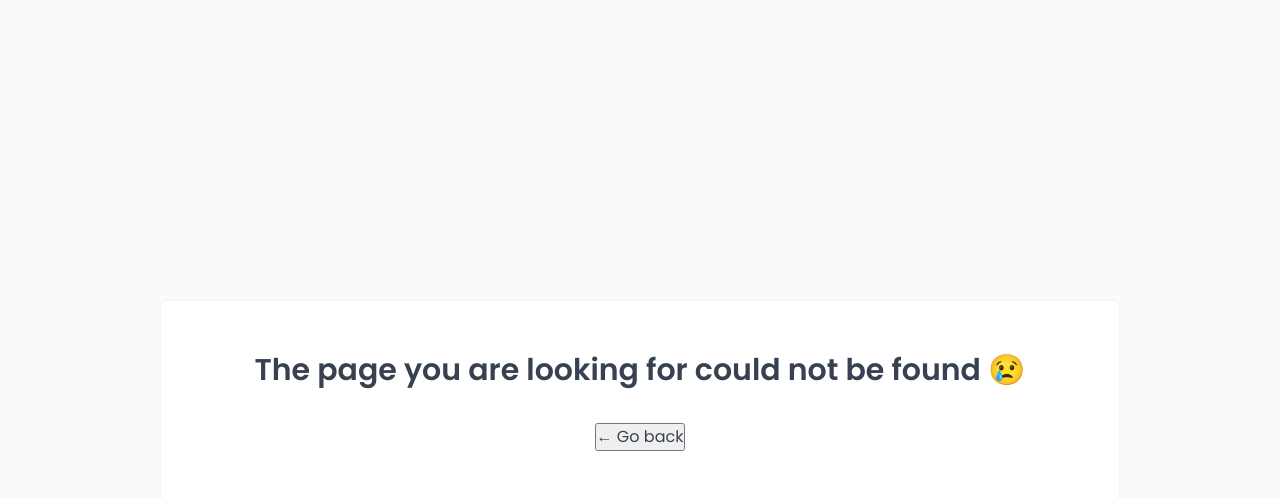
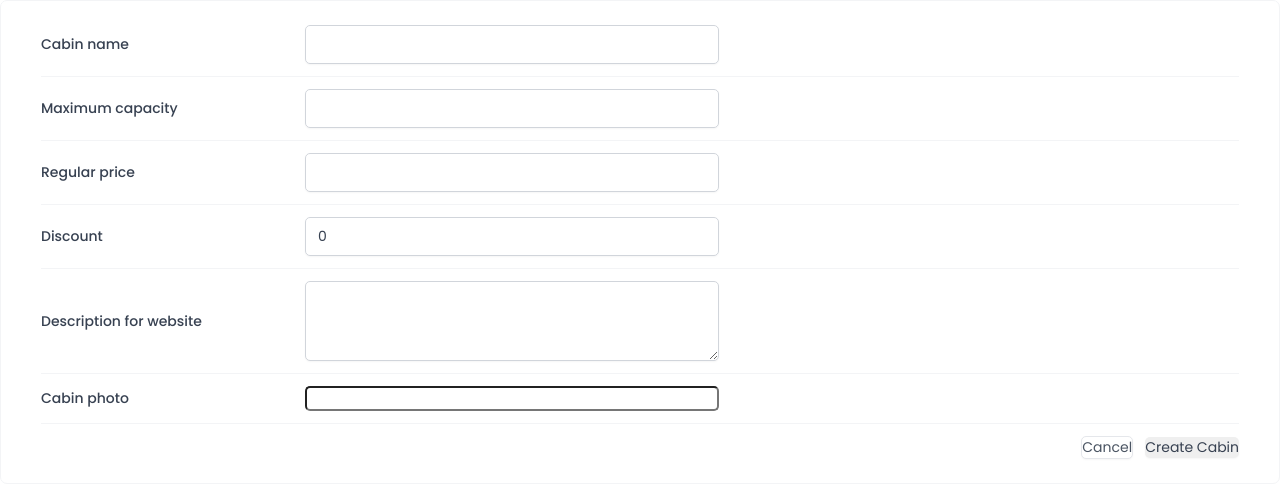
Before and after one commit to MoohammedAdell/the-wild-oasis, a React (Vite) app: page /creatcabin in a window 1280 px wide. Shown: the top 498 px of the page. Built offline with nearby package versions, Linux system fonts and the light colour scheme; a web font is replaced by a local one.

Commit message:
finish a function create cabin

```diff
--- a/package.json
+++ b/package.json
@@ -16,6 +16,7 @@
     "date-fns": "^4.1.0",
     "react": "^19.1.0",
     "react-dom": "^19.1.0",
+    "react-hook-form": "^7.62.0",
     "react-hot-toast": "^2.5.2",
     "react-icons": "^5.5.0",
     "react-router-dom": "^6.30.1",
--- a/src/App.jsx
+++ b/src/App.jsx
@@ -12,6 +12,7 @@ import AppLayout from "./ui/AppLayout";
 import GlobalStyles from "./styles/GlabalStyles";
 import { ReactQueryDevtools } from "@tanstack/react-query-devtools";
 import { Toaster } from "react-hot-toast";
+import CreateCabinForm from "./features/cabins/CreateCabinForm";
 
 const queryClient = new QueryClient({
   defaultOptions: {
@@ -37,6 +38,7 @@ function App() {
             <Route path="/users" element={<Users />} />
             <Route path="/settings" element={<Settings />} />
           </Route>
+          <Route path="/creatcabin" element={<CreateCabinForm />} />
           <Route path="/login" element={<Login />} />
           <Route path="*" element={<PageNotFound />} />
         </Router>
--- a/src/features/cabins/CabinRow.jsx
+++ b/src/features/cabins/CabinRow.jsx
@@ -1,6 +1,5 @@
 import styled from "styled-components";
 import { formatCurrency } from "../../utils/helpers";
-import { RiDeleteBinLine } from "react-icons/ri";
 import { deletCabins } from "../../services/apiCabins";
 import { useMutation, useQueryClient } from "@tanstack/react-query";
 import { FaCheckCircle, FaSpinner, FaTrash } from "react-icons/fa";
--- a/src/features/cabins/CreateCabinForm.jsx
+++ b/src/features/cabins/CreateCabinForm.jsx
@@ -4,7 +4,11 @@ import Input from "../../ui/Input";
 import Form from "../../ui/Form";
 import Button from "../../ui/Button";
 import FileInput from "../../ui/FileInput";
-import Textarea from "../../ui/Textarea";
+import { useForm } from "react-hook-form";
+import { Textarea } from "../../ui/Textarea";
+import { createCabin } from "../../services/apiCabins";
+import toast from "react-hot-toast";
+import { useMutation, useQueryClient } from "@tanstack/react-query";
 
 const FormRow = styled.div`
   display: grid;
@@ -43,26 +47,54 @@ const Error = styled.span`
 `;
 
 function CreateCabinForm() {
+  const { register, handleSubmit, reset } = useForm();
+  const queryClint = useQueryClient();
+
+  const { isPending: isCreating, mutate } = useMutation({
+    mutationFn: createCabin,
+    onSuccess: () => {
+      toast.success("New Cabin created successfully...");
+
+      queryClint.invalidateQueries({
+        queryKey: ["cabins"],
+      });
+      reset();
+    },
+    onError: (err) => toast.error(err.message),
+  });
+
+  const onSubmit = (data) => {
+    mutate(data);
+  };
   return (
-    <Form>
+    <Form onSubmit={handleSubmit(onSubmit)}>
       <FormRow>
         <Label htmlFor="name">Cabin name</Label>
-        <Input type="text" id="name" />
+        <Input
+          type="text"
+          id="name"
+          {...register("name", { required: true })}
+        />
       </FormRow>
 
       <FormRow>
         <Label htmlFor="maxCapacity">Maximum capacity</Label>
-        <Input type="number" id="maxCapacity" />
+        <Input type="number" id="maxCapacity" {...register("maxCapacity")} />
       </FormRow>
 
       <FormRow>
         <Label htmlFor="regularPrice">Regular price</Label>
-        <Input type="number" id="regularPrice" />
+        <Input type="number" id="regularPrice" {...register("regularPrice")} />
       </FormRow>
 
       <FormRow>
         <Label htmlFor="discount">Discount</Label>
-        <Input type="number" id="discount" defaultValue={0} />
+        <Input
+          type="number"
+          id="discount"
+          defaultValue={0}
+          {...register("discount")}
+        />
       </FormRow>
 
       <FormRow>
@@ -80,7 +112,7 @@ function CreateCabinForm() {
         <Button variation="secondary" type="reset">
           Cancel
         </Button>
-        <Button>Edit cabin</Button>
+        <Button disabled={isCreating}>Create Cabin</Button>
       </FormRow>
     </Form>
   );
--- a/src/pages/Cabins.jsx
+++ b/src/pages/Cabins.jsx
@@ -1,7 +1,11 @@
 import Heading from "../ui/Heading";
 import Row from "../ui/Row";
 import CabinTable from "../features/cabins/CabinTable";
+import Button from "../ui/Button";
+import { useState } from "react";
+import CreateCabinForm from "../features/cabins/CreateCabinForm";
 function Cabins() {
+  const [showForm, setShowForm] = useState(false);
   return (
     <>
       <Row type="horizontal">
@@ -11,6 +15,11 @@ function Cabins() {
 
       <Row>
         <CabinTable />
+
+        <Button onClick={() => setShowForm((show) => !show)}>
+          Create new cabin
+        </Button>
+        {showForm && <CreateCabinForm />}
       </Row>
     </>
   );
--- a/src/services/apiCabins.js
+++ b/src/services/apiCabins.js
@@ -10,6 +10,19 @@ export async function getCabins() {
   return data;
 }
 
+export async function createCabin(newCabin) {
+  const { data, error } = await supabase
+    .from("cabins")
+    .insert([newCabin])
+    .select();
+
+  if (error) {
+    console.error(error);
+    throw new Error("Error created cabin");
+  }
+  return data;
+}
+
 export async function deletCabins(id) {
   const { data, error } = await supabase.from("cabins").delete().eq("id", id);
   if (error) {
```
Also changed, not shown: 1 other file (tests, documents, lock files or other folders).
